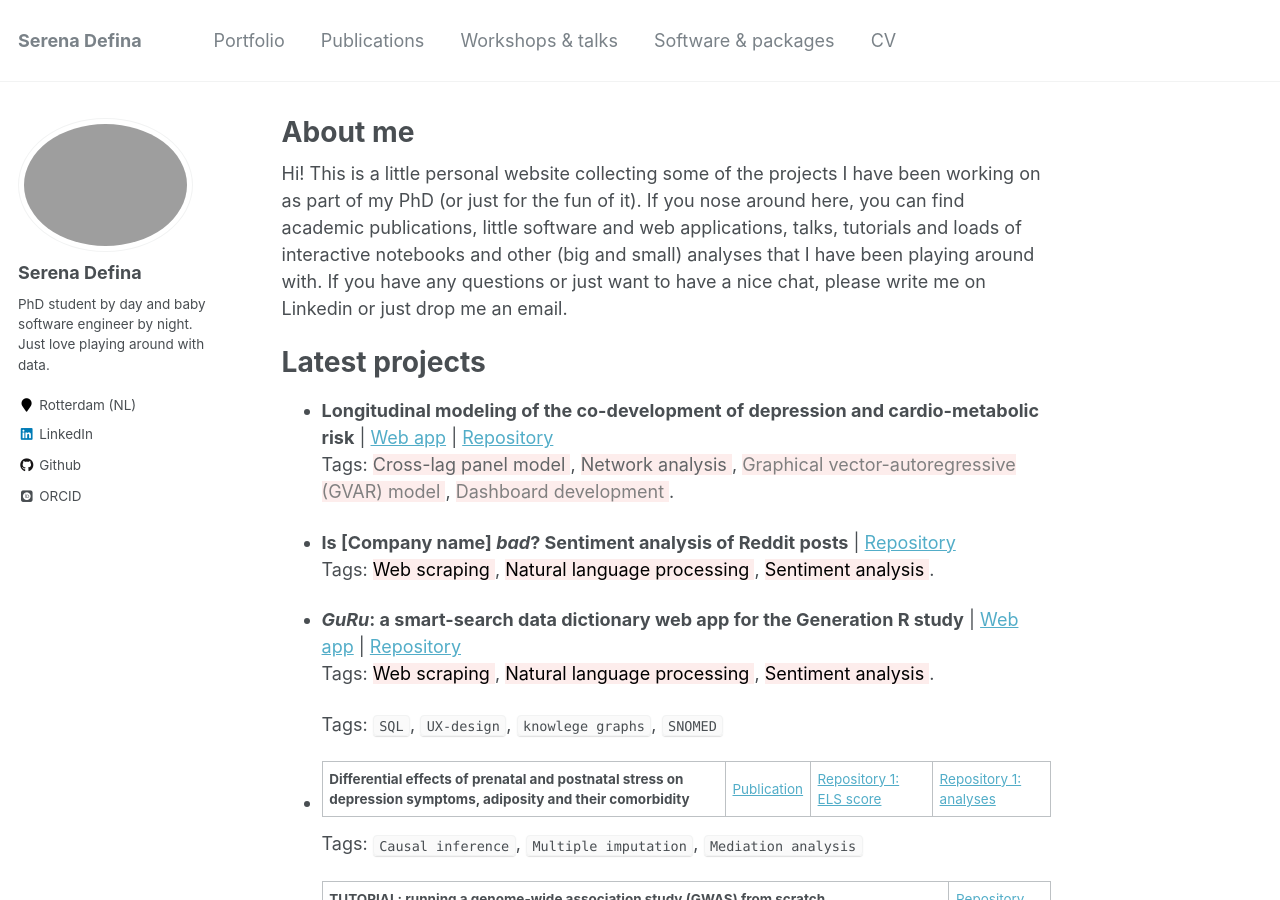
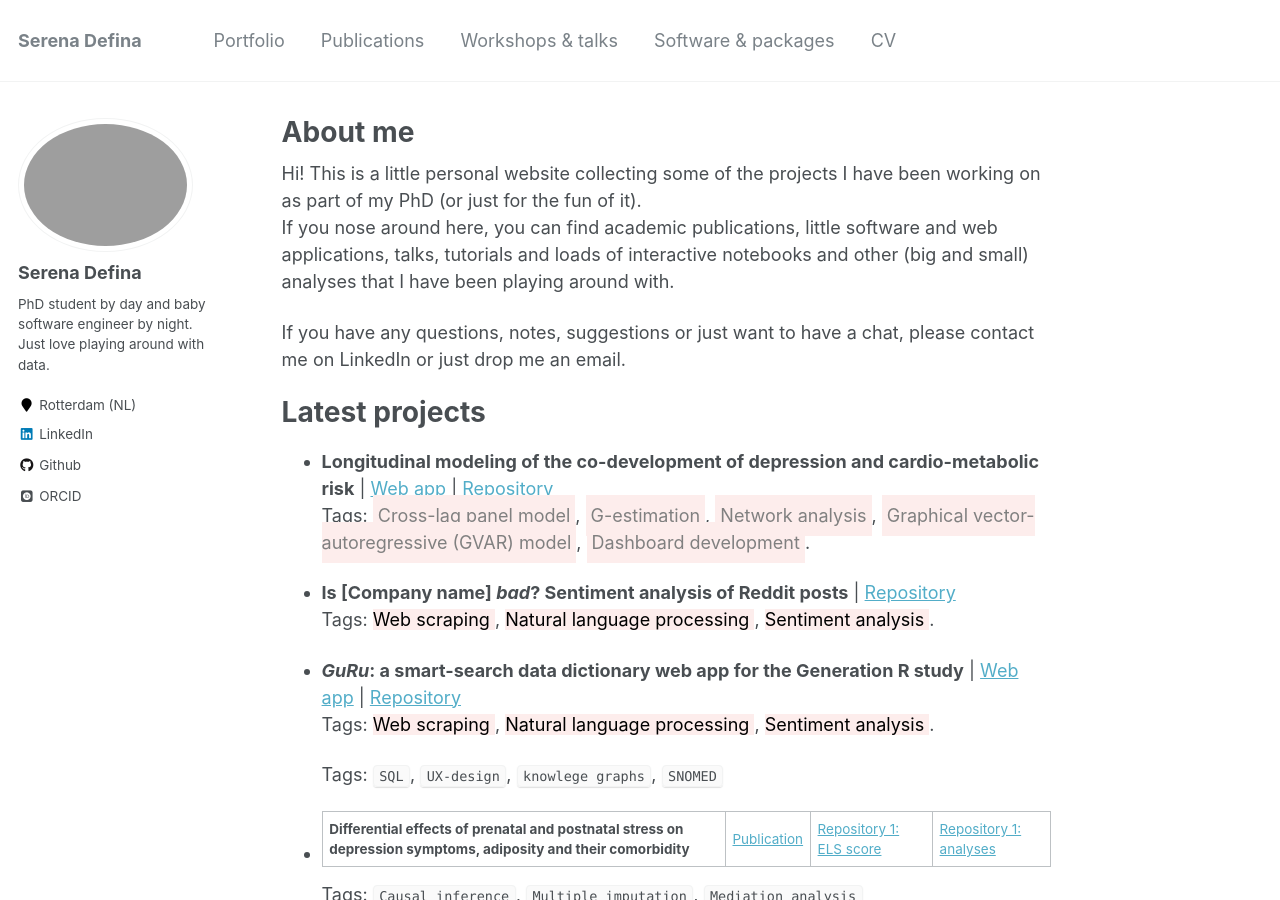
Before and after one commit to SereDef/seredef.github.io, a Jekyll site: the page built from _pages/about.md, in a window 1280 px wide and 900 px high. Built offline with Jekyll 4.4.1, drawn with Linux system fonts in a browser that asks for light colours; some web fonts are replaced.

Commit message:
try out new style about

```diff
--- a/_pages/about.md
+++ b/_pages/about.md
@@ -9,10 +9,12 @@ redirect_from:
 ---
 
 Hi! This is a little personal website collecting some of the projects I have been working on as part of my PhD (or just
-for the fun of it).
+for the fun of it). \
 If you nose around here, you can find academic publications, little software and web applications, talks, tutorials and
 loads of interactive notebooks and other (big and small) analyses that I have been playing around with.
-If you have any questions or just want to have a nice chat, please write me on Linkedin or just drop me an email.
+
+If you have any questions, notes, suggestions or just want to have a chat, please contact me on LinkedIn or just drop me
+an email.
 
 Latest projects
 ======
@@ -21,10 +23,11 @@ Latest projects
   [Web app](https://longit-comorbidity.onrender.com) \|
   [Repository](https://github.com/SereDef/comorb-longit-project) \\
   Tags:
-  <mark style="background-color:#fdedec; color:#626567">  Cross-lag panel model </mark>,
-  <mark style="background-color:#fdedec; color:#626567">  Network analysis </mark>,
-  <mark style="background-color:#fdedec; color:grey">  Graphical vector-autoregressive (GVAR) model </mark>,
-  <mark style="background-color:#fdedec; color:grey">  Dashboard development </mark>.
+  <mark style="padding:10px 5px; background-color:#fdedec; color:grey"> Cross-lag panel model</mark>,
+  <mark style="padding:10px 5px; background-color:#fdedec; color:grey"> G-estimation</mark>,
+  <mark style="padding:10px 5px; background-color:#fdedec; color:grey"> Network analysis</mark>,
+  <mark style="padding:10px 5px; background-color:#fdedec; color:grey"> Graphical vector-autoregressive (GVAR) model</mark>,
+  <mark style="padding:10px 5px; background-color:#fdedec; color:grey"> Dashboard development</mark>.
 
 - **Is [Company name] _bad_? Sentiment analysis of Reddit posts** \|
   [Repository]() \
```
